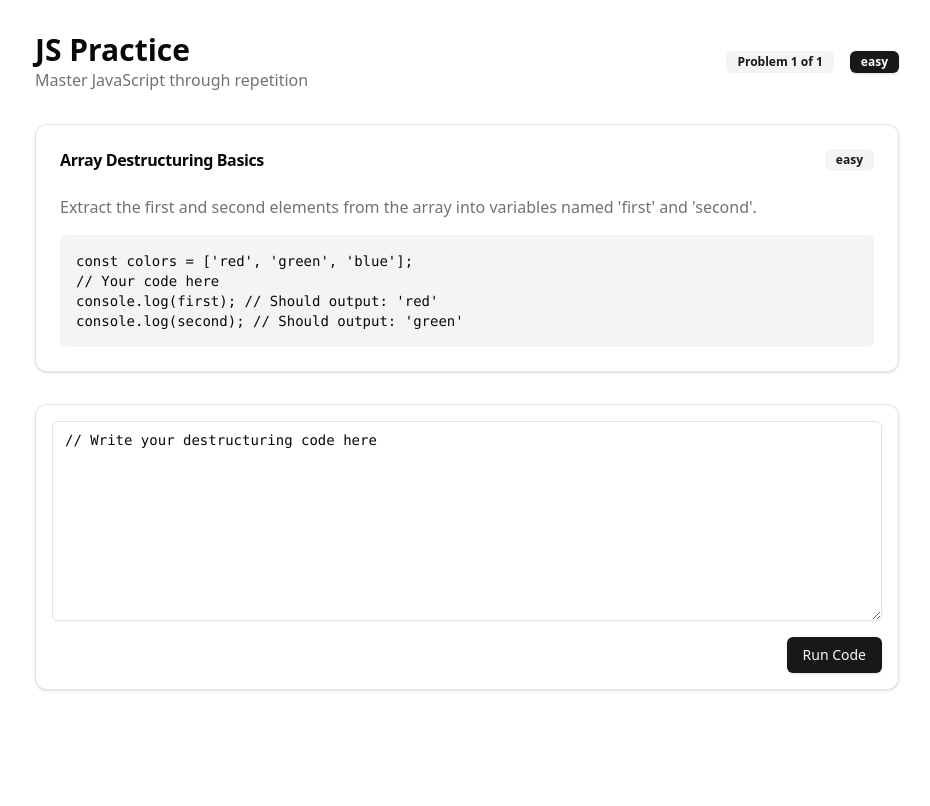
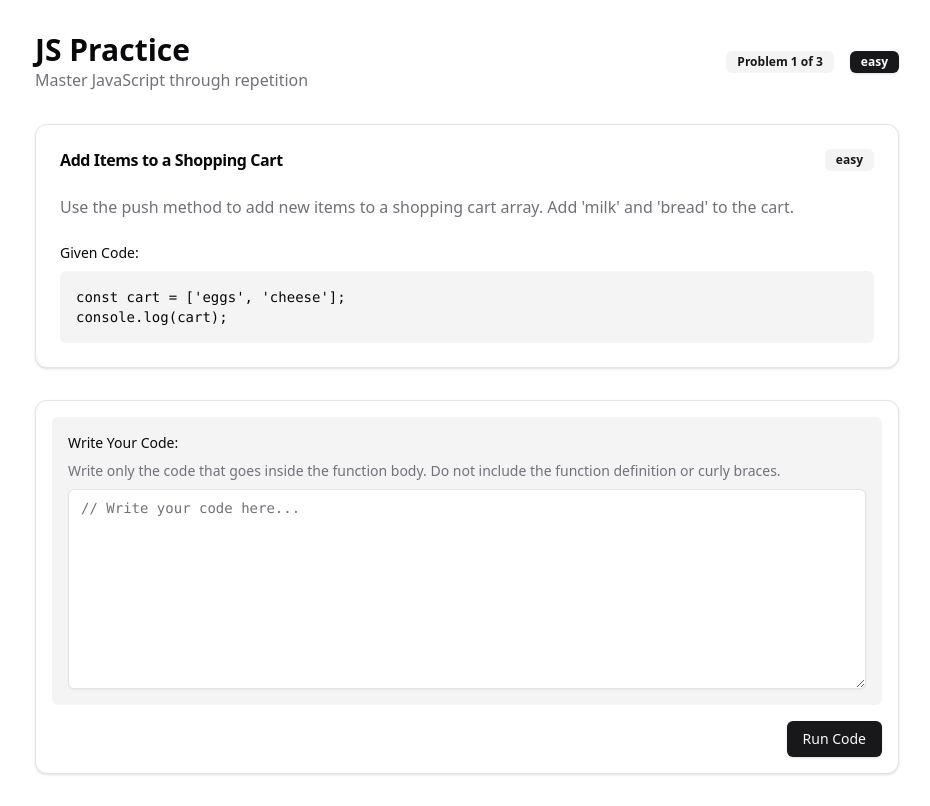
Before and after one commit to guy-car/code-coach, a React (Vite) app: page /practice in a window 1280 px wide. Shown: the whole page, without its empty margins (173-1103 px from the left). Built offline with nearby package versions, Linux system fonts and the light colour scheme.

Commit message:
basic problem solving logic working with 3 problems

```diff
--- a/src/App.tsx
+++ b/src/App.tsx
@@ -3,50 +3,79 @@ import { CodeEditor } from "@/components/code-practice/CodeEditor"
 import { ProblemDisplay } from "@/components/code-practice/ProblemDisplay"
 import { Results } from "@/components/code-practice/Results"
 import { Badge } from "@/components/ui/badge"
-
-const sampleProblem = {
-  title: "Array Destructuring Basics",
-  description: "Extract the first and second elements from the array into variables named 'first' and 'second'.",
-  setup: "const colors = ['red', 'green', 'blue'];\n// Your code here\nconsole.log(first); // Should output: 'red'\nconsole.log(second); // Should output: 'green'",
-  difficulty: "easy" as const
-}
+import { Problem, pushProblems } from "@/services/problems"
 
 function App() {
+  const [currentProblemIndex, setCurrentProblemIndex] = useState(0)
   const [results, setResults] = useState<{
     success: boolean;
     message: string;
     expectedOutput?: string;
     actualOutput?: string;
   } | null>(null)
+  const [codeEditorKey, setCodeEditorKey] = useState(0)
+
+  const currentProblem = pushProblems[currentProblemIndex]
 
   const handleRunCode = (code: string) => {
     try {
-      // Create a safe evaluation environment with a fresh scope
-      const safeEval = new Function(`
-        const colors = ['red', 'green', 'blue'];
-        ${code}
-        return { first, second };
-      `)
+      // Get the variable name from the first line of setup
+      const firstLine = currentProblem.setup.split('\n')[0]
+      const variableName = firstLine.split('=')[0].trim().replace('const ', '')
 
-      const { first, second } = safeEval()
+      // Combine setup code with user code
+      const setupCode = currentProblem.setup.replace('// Your code here', code)
 
-      // Validate the results
-      const success = first === 'red' && second === 'green'
+      // Execute the code directly
+      const func = new Function(setupCode + `; return ${variableName};`)
+      const result = func()
+
+      // Parse both the actual and expected outputs
+      const actualArray = Array.isArray(result) ? result : JSON.parse(JSON.stringify(result))
+
+      // Convert JavaScript object notation to valid JSON by replacing unquoted property names
+      const normalizedExpectedOutput = currentProblem.expectedOutput
+        .replace(/([{,]\s*)(\w+)(\s*:)/g, '$1"$2"$3') // Add quotes around property names
+        .replace(/'/g, '"') // Replace single quotes with double quotes
+      const expectedArray = JSON.parse(normalizedExpectedOutput)
+
+      // Compare array contents with deep equality for objects
+      const success = Array.isArray(actualArray) &&
+                     Array.isArray(expectedArray) &&
+                     actualArray.length === expectedArray.length &&
+                     actualArray.every((item, index) => {
+                       const expectedItem = expectedArray[index]
+                       if (typeof item === 'object' && item !== null) {
+                         return JSON.stringify(item) === JSON.stringify(expectedItem)
+                       }
+                       return item === expectedItem
+                     })
+
       setResults({
         success,
         message: success
-          ? "Great job! You correctly destructured the array."
-          : "Not quite right. Make sure you're extracting 'red' and 'green'.",
-        expectedOutput: "first: 'red', second: 'green'",
-        actualOutput: `first: '${first}', second: '${second}'`
+          ? "Great job! Your solution is correct."
+          : "Not quite right. Check your solution and try again.",
+        expectedOutput: currentProblem.expectedOutput,
+        actualOutput: JSON.stringify(result)
       })
     } catch (error) {
+      console.error('Execution error:', error)
       setResults({
         success: false,
         message: `Error: ${error instanceof Error ? error.message : 'Something went wrong'}`,
-        expectedOutput: "first: 'red', second: 'green'",
+        expectedOutput: currentProblem.expectedOutput,
         actualOutput: "Error occurred"
       })
+    }
+  }
+
+  const handleNextProblem = () => {
+    if (currentProblemIndex < pushProblems.length - 1) {
+      setCurrentProblemIndex(prev => prev + 1)
+      setResults(null)
+      // Reset the code editor by triggering a key change
+      setCodeEditorKey(prev => prev + 1)
     }
   }
 
@@ -59,14 +88,23 @@ function App() {
             <p className="text-muted-foreground">Master JavaScript through repetition</p>
           </div>
           <div className="flex items-center gap-4">
-            <Badge variant="secondary">Problem 1 of 1</Badge>
-            <Badge>{sampleProblem.difficulty}</Badge>
+            <Badge variant="secondary">Problem {currentProblemIndex + 1} of {pushProblems.length}</Badge>
+            <Badge>{currentProblem.difficulty}</Badge>
           </div>
         </header>
 
-        <ProblemDisplay problem={sampleProblem} />
-        <CodeEditor onRun={handleRunCode} initialCode="// Write your destructuring code here" />
+        <ProblemDisplay problem={currentProblem} />
+        <CodeEditor onRun={handleRunCode} key={codeEditorKey} />
         {results && <Results {...results} />}
+
+        {results?.success && currentProblemIndex < pushProblems.length - 1 && (
+          <button
+            onClick={handleNextProblem}
+            className="w-full py-2 px-4 bg-primary text-primary-foreground rounded-md hover:bg-primary/90"
+          >
+            Next Problem
+          </button>
+        )}
       </div>
     </div>
   )
--- a/src/components/code-practice/CodeEditor.tsx
+++ b/src/components/code-practice/CodeEditor.tsx
@@ -1,25 +1,33 @@
 import { useState } from "react"
+import { Card } from "@/components/ui/card"
+import { Textarea } from "@/components/ui/textarea"
 import { Button } from "@/components/ui/button"
-import { Textarea } from "@/components/ui/textarea"
-import { Card } from "@/components/ui/card"
 
 interface CodeEditorProps {
   onRun: (code: string) => void;
   initialCode?: string;
+  key?: number;
 }
 
-export function CodeEditor({ onRun, initialCode = "// Write your code here" }: CodeEditorProps) {
+export function CodeEditor({ onRun, initialCode = "", key }: CodeEditorProps) {
   const [code, setCode] = useState(initialCode)
 
   return (
     <Card className="p-4">
       <div className="space-y-4">
-        <Textarea
-          value={code}
-          onChange={(e) => setCode(e.target.value)}
-          className="font-mono min-h-[200px]"
-          placeholder="Write your code here..."
-        />
+        <div className="bg-muted p-4 rounded-md">
+          <h3 className="text-sm font-medium mb-2">Write Your Code:</h3>
+          <p className="text-sm text-muted-foreground mb-2">
+            Write only the code that goes inside the function body. Do not include the function definition or curly braces.
+          </p>
+          <Textarea
+            key={key}
+            value={code}
+            onChange={(e) => setCode(e.target.value)}
+            className="font-mono min-h-[200px] bg-background"
+            placeholder="// Write your code here..."
+          />
+        </div>
         <div className="flex justify-end">
           <Button onClick={() => onRun(code)}>Run Code</Button>
         </div>
--- a/src/components/code-practice/ProblemDisplay.tsx
+++ b/src/components/code-practice/ProblemDisplay.tsx
@@ -11,6 +11,35 @@ interface ProblemDisplayProps {
 }
 
 export function ProblemDisplay({ problem }: ProblemDisplayProps) {
+  // Split the setup code into given code and function skeleton
+  const setupLines = problem.setup.split('\n')
+
+  // Find the function definition line and the "Your code here" line
+  const functionDefIndex = setupLines.findIndex(line => line.includes('function'))
+  const yourCodeHereIndex = setupLines.findIndex(line => line.includes('// Your code here'))
+
+  let givenCodeLines: string[] = []
+  let functionSkeleton: string[] = []
+  let exampleUsage: string[] = []
+
+  if (functionDefIndex !== -1 && yourCodeHereIndex !== -1) {
+    // Extract the function definition
+    const functionDef = setupLines[functionDefIndex]
+    const functionName = functionDef.match(/function\s+(\w+)/)?.[1]
+
+    // Split the code into sections
+    givenCodeLines = setupLines.slice(0, functionDefIndex)
+    functionSkeleton = [
+      functionDef,
+      setupLines[yourCodeHereIndex],
+      '}'
+    ]
+    exampleUsage = setupLines.slice(yourCodeHereIndex + 1)
+  } else {
+    // If no function definition found, treat all non-"Your code here" lines as given code
+    givenCodeLines = setupLines.filter(line => !line.includes('// Your code here'))
+  }
+
   return (
     <Card>
       <CardHeader>
@@ -25,10 +54,39 @@ export function ProblemDisplay({ problem }: ProblemDisplayProps) {
           </Badge>
         </div>
       </CardHeader>
-      <CardContent className="space-y-4">
+      <CardContent className="space-y-6">
         <p className="text-muted-foreground">{problem.description}</p>
-        <div className="bg-muted p-4 rounded-md">
-          <pre className="text-sm">{problem.setup}</pre>
+
+        <div className="space-y-4">
+          {givenCodeLines.length > 0 && (
+            <div>
+              <h3 className="text-sm font-medium mb-2">Given Code:</h3>
+              <div className="bg-muted p-4 rounded-md">
+                <pre className="text-sm">{givenCodeLines.join('\n')}</pre>
+              </div>
+            </div>
+          )}
+
+          {functionSkeleton.length > 0 && (
+            <div>
+              <h3 className="text-sm font-medium mb-2">Complete This Function:</h3>
+              <div className="bg-muted p-4 rounded-md">
+                <pre className="text-sm">{functionSkeleton.join('\n')}</pre>
+              </div>
+              <p className="text-sm text-muted-foreground mt-2">
+                Write only the code that goes inside the function body, between the curly braces.
+              </p>
+            </div>
+          )}
+
+          {exampleUsage.length > 0 && (
+            <div>
+              <h3 className="text-sm font-medium mb-2">Example Usage:</h3>
+              <div className="bg-muted p-4 rounded-md">
+                <pre className="text-sm">{exampleUsage.join('\n')}</pre>
+              </div>
+            </div>
+          )}
         </div>
       </CardContent>
     </Card>
--- /dev/null
+++ b/src/services/problems.ts
@@ -0,0 +1,58 @@
+export interface Problem {
+  title: string;
+  description: string;
+  setup: string;
+  expectedOutput: string;
+  difficulty: 'easy' | 'medium' | 'hard';
+  solution: string;
+  testCases: {
+    input: string;
+    expected: string;
+  }[];
+}
+
+// Pre-defined problems for .push() method
+export const pushProblems: Problem[] = [
+  {
+    title: "Add Items to a Shopping Cart",
+    description: "Use the push method to add new items to a shopping cart array. Add 'milk' and 'bread' to the cart.",
+    setup: "const cart = ['eggs', 'cheese'];\n// Your code here\nconsole.log(cart);",
+    expectedOutput: "['eggs', 'cheese', 'milk', 'bread']",
+    difficulty: "easy",
+    solution: "cart.push('milk', 'bread');",
+    testCases: [
+      {
+        input: "cart.push('milk', 'bread')",
+        expected: "['eggs', 'cheese', 'milk', 'bread']"
+      }
+    ]
+  },
+  {
+    title: "Build a Todo List",
+    description: "Create a function that adds new tasks to a todo list using push. The function should handle multiple tasks at once.",
+    setup: "const todoList = ['Learn JavaScript'];\nfunction addTasks(tasks) {\n  // Your code here\n}\naddTasks(['Practice arrays', 'Build projects']);\nconsole.log(todoList);",
+    expectedOutput: "['Learn JavaScript', 'Practice arrays', 'Build projects']",
+    difficulty: "medium",
+    solution: "function addTasks(tasks) {\n  tasks.forEach(task => todoList.push(task));\n}",
+    testCases: [
+      {
+        input: "addTasks(['Practice arrays', 'Build projects'])",
+        expected: "['Learn JavaScript', 'Practice arrays', 'Build projects']"
+      }
+    ]
+  },
+  {
+    title: "Dynamic Array Building",
+    description: "Create a function that builds an array of user objects using push. Each user should have a name and age property.",
+    setup: "const users = [];\nfunction addUser(name, age) {\n  // Your code here\n}\naddUser('Alice', 25);\naddUser('Bob', 30);\nconsole.log(users);",
+    expectedOutput: "[{ name: 'Alice', age: 25 }, { name: 'Bob', age: 30 }]",
+    difficulty: "hard",
+    solution: "function addUser(name, age) {\n  users.push({ name, age });\n}",
+    testCases: [
+      {
+        input: "addUser('Alice', 25); addUser('Bob', 30)",
+        expected: "[{ name: 'Alice', age: 25 }, { name: 'Bob', age: 30 }]"
+      }
+    ]
+  }
+];
```
